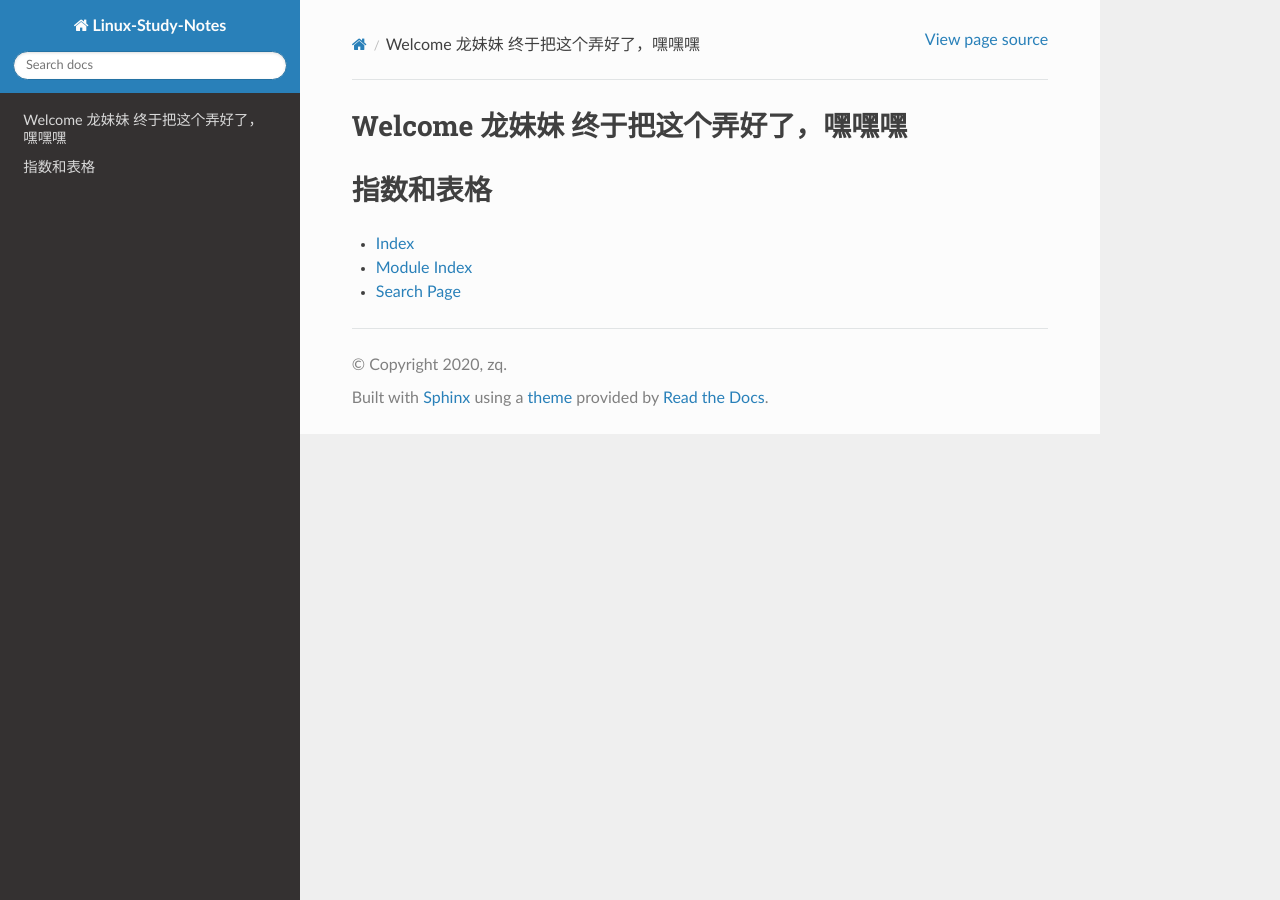
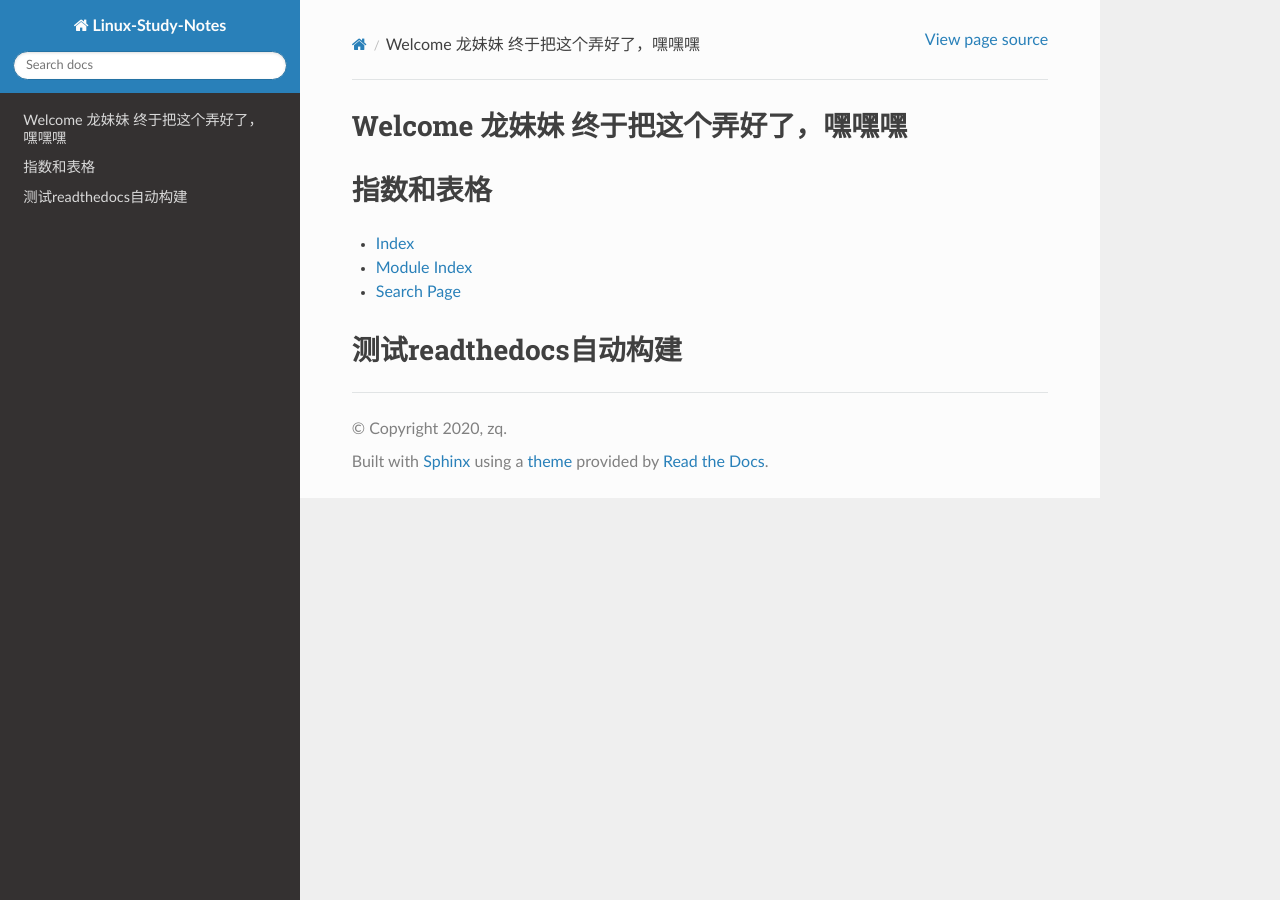
Before and after one commit to fdevil/Linux-Study-Notes, a Sphinx documentation site: the page built from source/index.rst, in a window 1280 px wide. Built offline with Sphinx 7.4.7 and the Read the Docs theme 2.0.0, drawn with Linux system fonts in a browser that asks for light colours.

Commit message:
测试readthedocs自动构建

```diff
--- a/source/index.rst
+++ b/source/index.rst
@@ -18,3 +18,6 @@
 * :ref:`genindex`
 * :ref:`modindex`
 * :ref:`search`
+
+测试readthedocs自动构建
+========================
```
